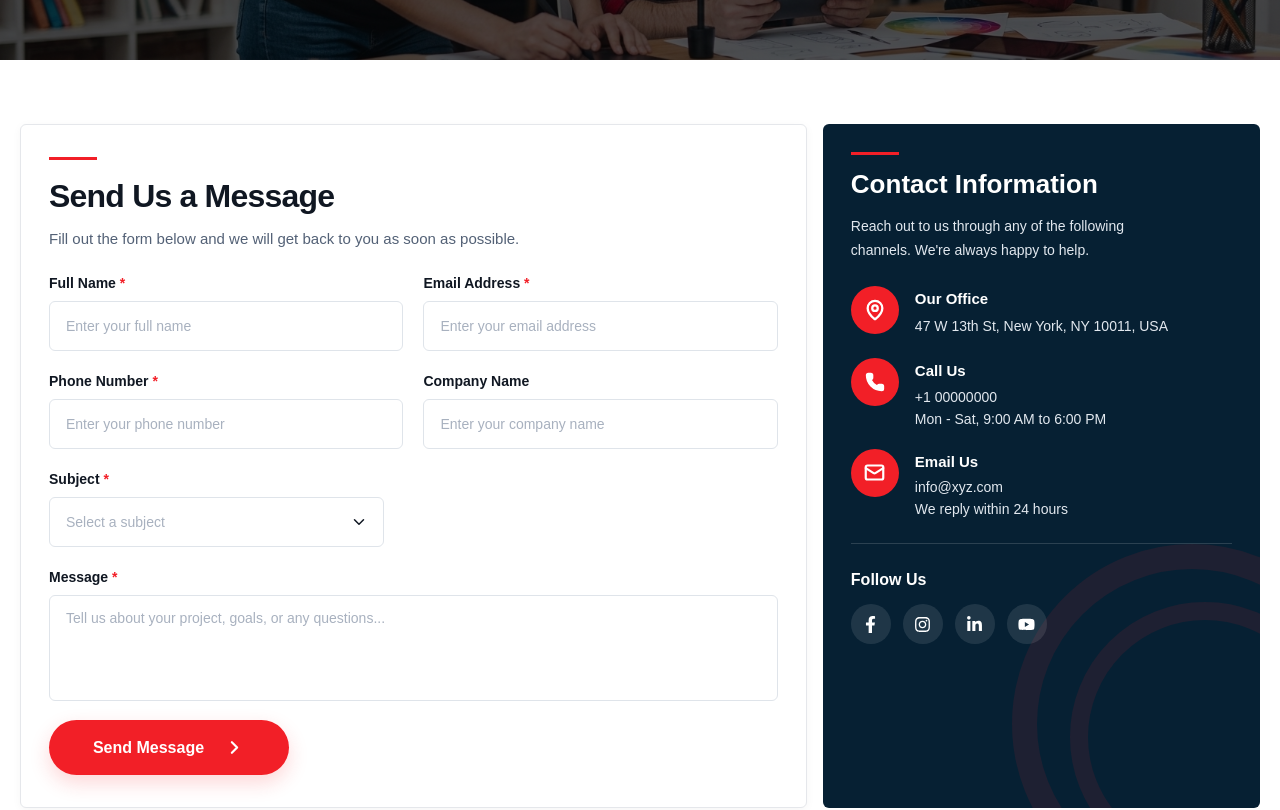
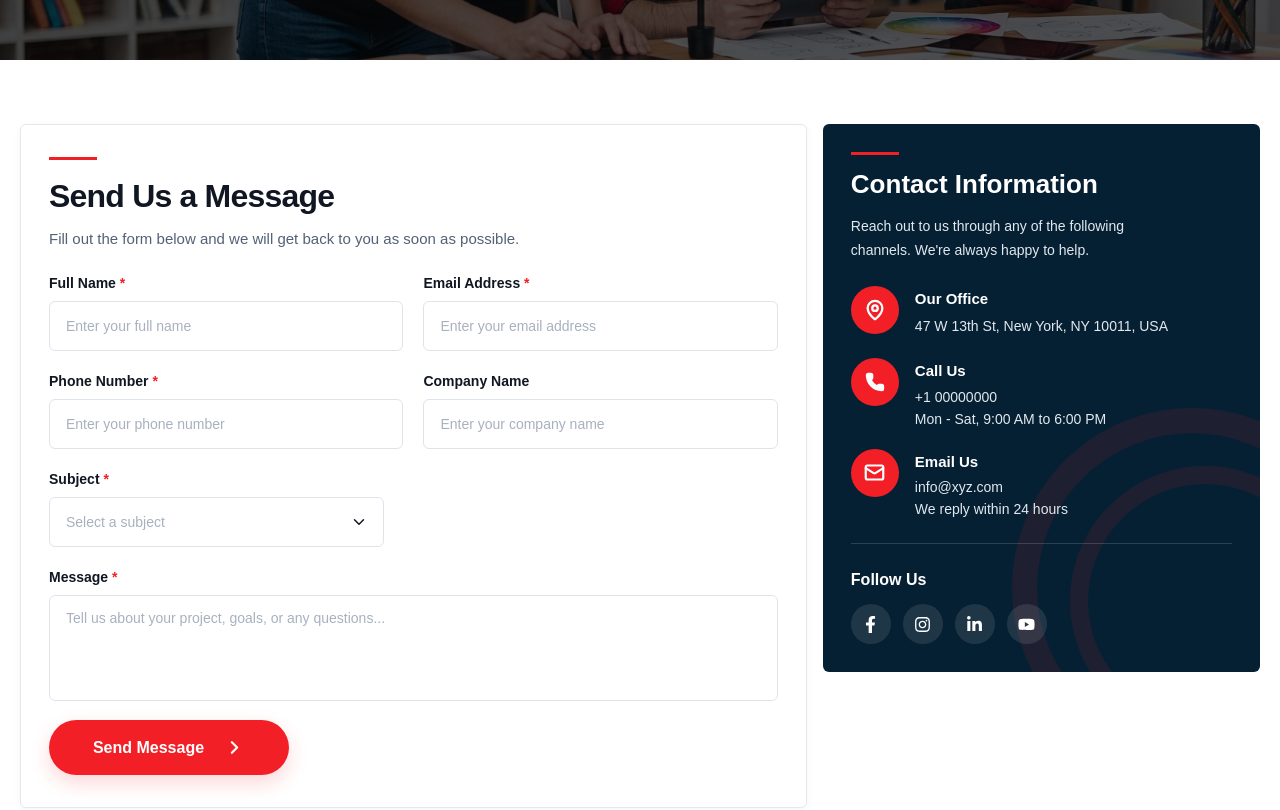
Before and after one commit to CoderSantosh1/Seo-orbit, a Next.js app: page /contactus in a window 1280 px wide. Shown: the part 460-1270 px from the top of the page. Built offline with nearby package versions, Linux system fonts and the light colour scheme.

Commit message:
chnange latest card contect section updated

```diff
--- a/app/components/from.tsx
+++ b/app/components/from.tsx
@@ -137,7 +137,7 @@ export default function ContactUsForm() {
           {/* =====================================================
               RIGHT - CONTACT INFORMATION
           ====================================================== */}
-          <div className="relative overflow-hidden rounded-md bg-[#062033] px-6 py-7 text-white sm:px-7">
+          <div className="relative self-start overflow-hidden rounded-md bg-[#062033] px-6 py-7 text-white sm:px-7">
 
             {/* Decorative circles */}
             <div className="pointer-events-none absolute -bottom-24 -right-28 h-[360px] w-[360px] rounded-full border-[25px] border-[#f21f27]/10" />
```
